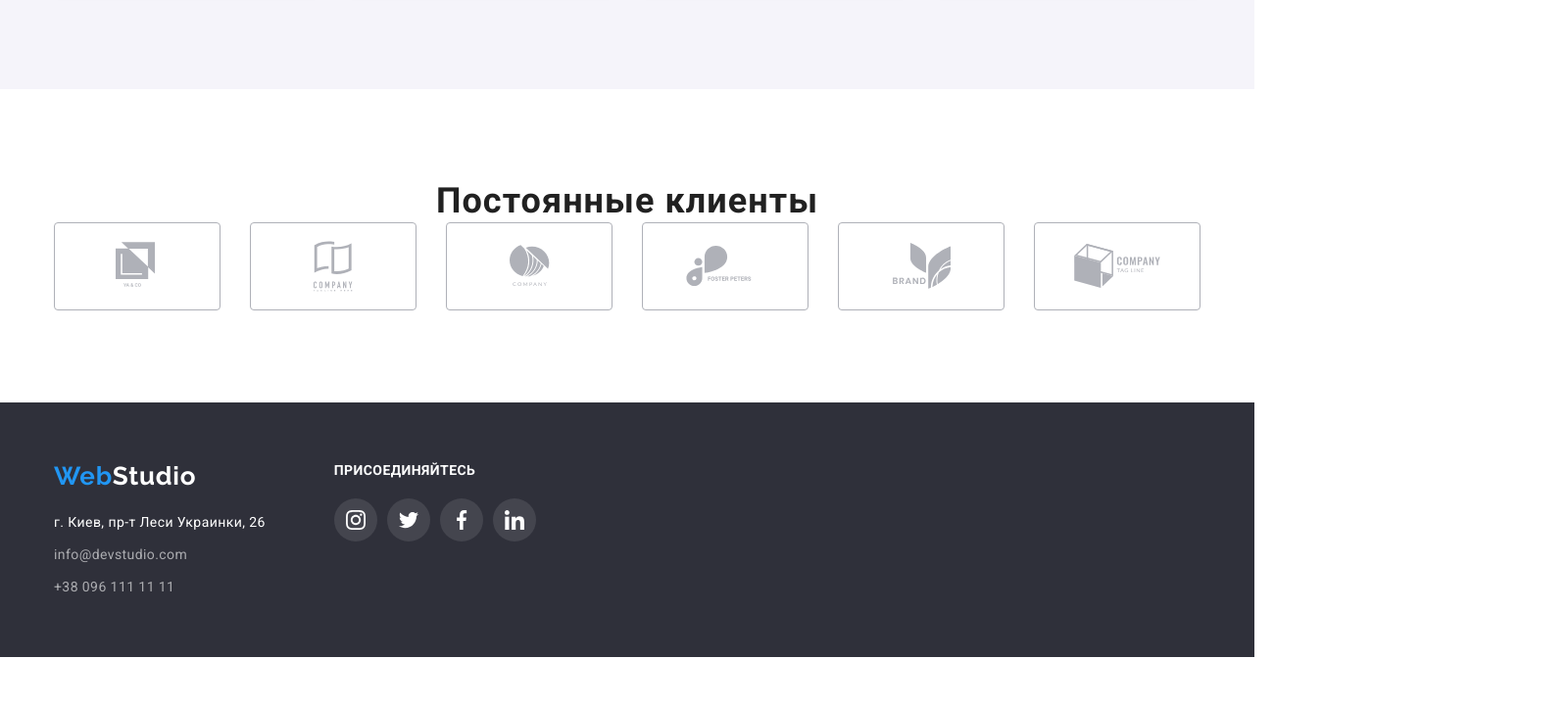
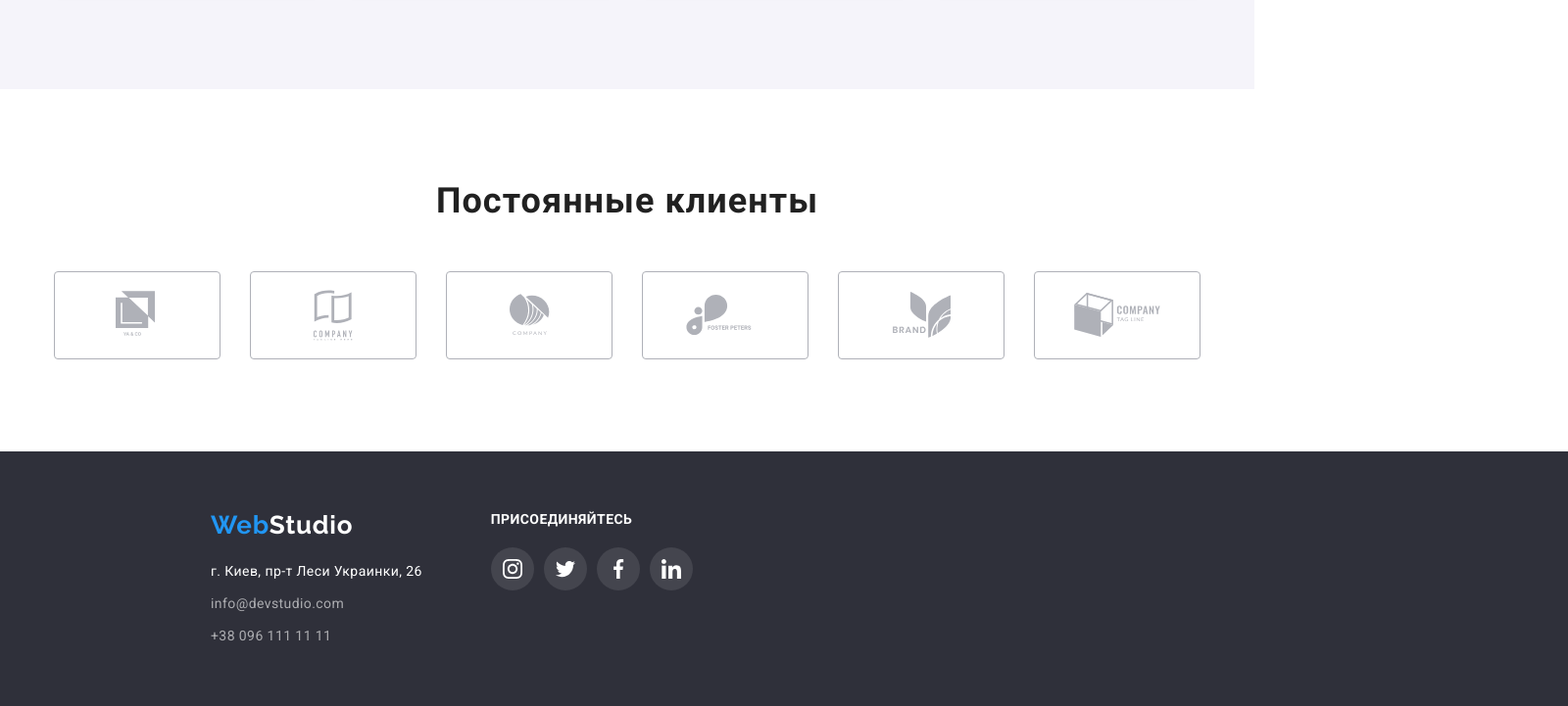
Before and after one commit to Antony-Ivanov/goit-markup-hw-04, a plain HTML site: page index.html in a window 1280 px wide. Shown: the part 2222-2943 px from the top of the page at 98% size, 1600 px wide, since content can reach past the window. Before the commit the page ends 2893 px from the top, so only its background shows below. Drawn offline with nearby package versions, Linux system fonts and the light colour scheme.

Commit message:
15.03.21/01

```diff
--- a/css/styles.css
+++ b/css/styles.css
@@ -460,6 +460,7 @@ img {
   letter-spacing: 0.03em;
   color: var(--color-title);
   text-align: center;
+  margin-bottom: 50px;
 }
 
 .clients-list {
@@ -564,7 +565,8 @@ border-color: var(--accent-color);
 .footer {
   background-color: var(--bgrnd-color);
   display: flex;
-  max-width: 1600px;
+  width: 1600px;
+  margin: 0 auto;
 }
 
 .footer-social-list {
@@ -590,6 +592,7 @@ color: var(--white-color);
 .footer-social-icon-box {
   min-width: 168px;
   margin-left: 70px;
+  margin-right: auto;
 }
 
 .social-list-link {
```
